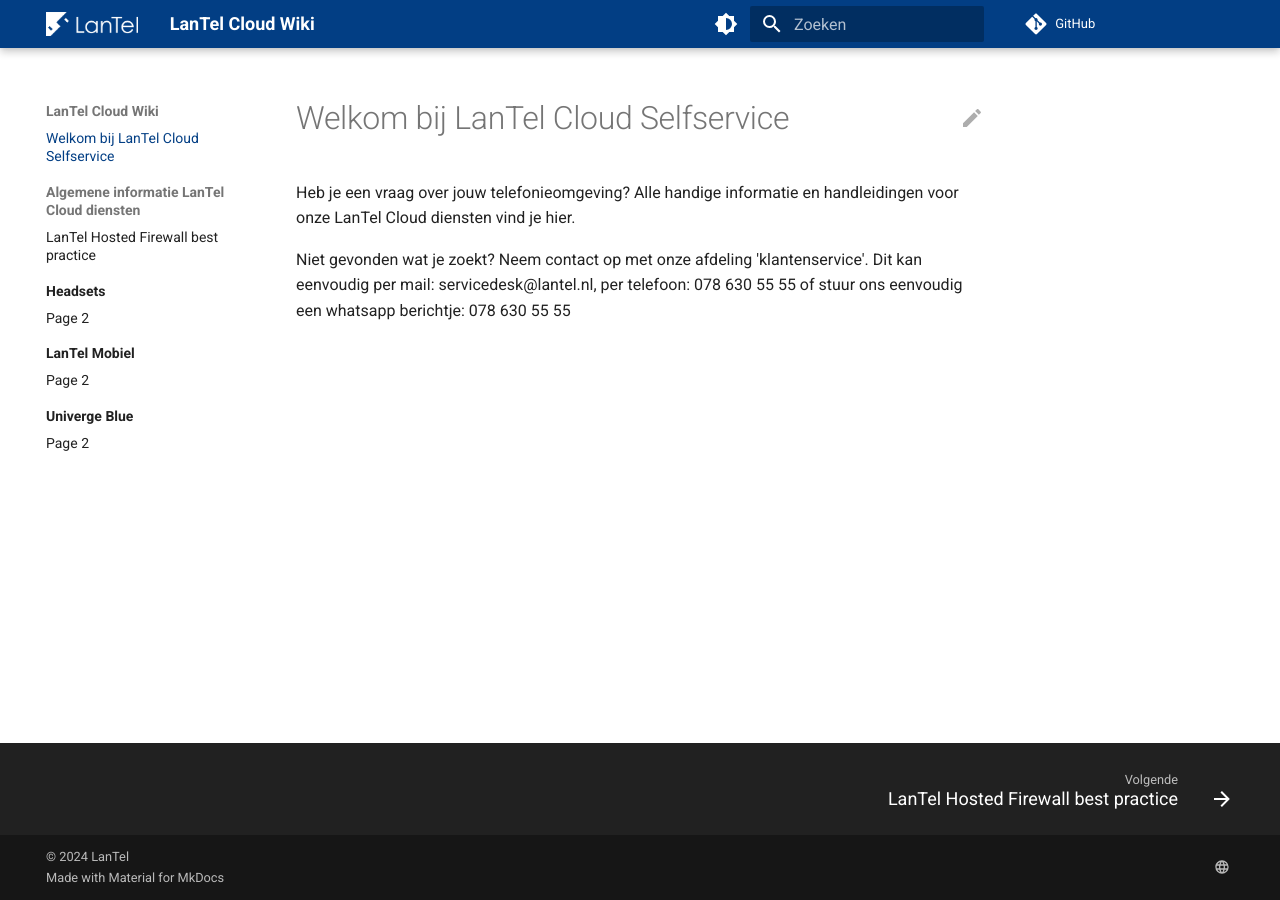
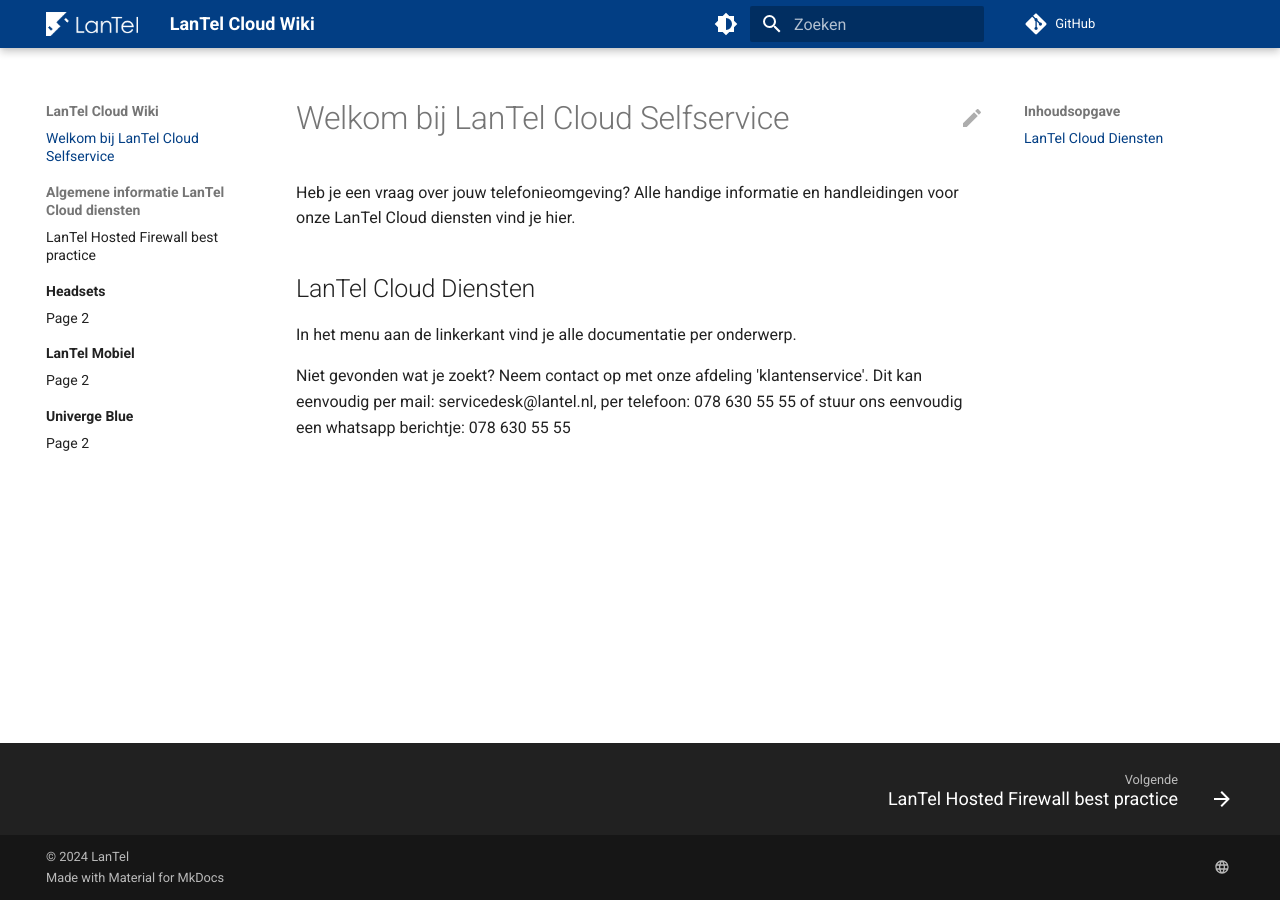
Before and after one commit to Peterkrijgsman85/docs-lantelcloud, an MkDocs documentation site: the page built from docs/index.md, in a window 1280 px wide. Built offline with MkDocs 1.6.1 and Material for MkDocs 9.7.7, drawn with Linux system fonts in a browser that asks for light colours; comment, search, counter and statistics services are not loaded.

Commit message:
Update index.md

```diff
--- a/docs/index.md
+++ b/docs/index.md
@@ -2,5 +2,9 @@
 
 Heb je een vraag over jouw telefonieomgeving? Alle handige informatie en handleidingen voor onze LanTel Cloud diensten vind je hier.
 
+## LanTel Cloud Diensten
+
+In het menu aan de linkerkant vind je alle documentatie per onderwerp.
+
 Niet gevonden wat je zoekt? Neem contact op met onze afdeling 'klantenservice'.
 Dit kan eenvoudig per mail: servicedesk@lantel.nl, per telefoon: 078 630 55 55 of stuur ons eenvoudig een whatsapp berichtje: 078 630 55 55
```
